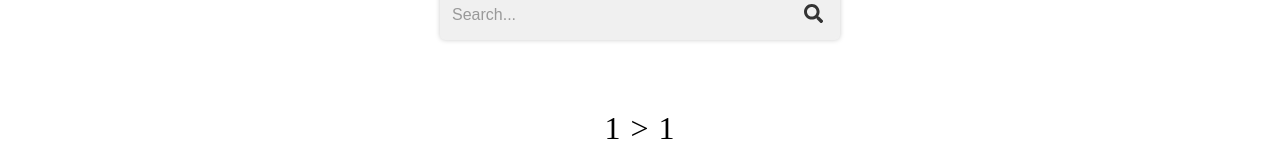
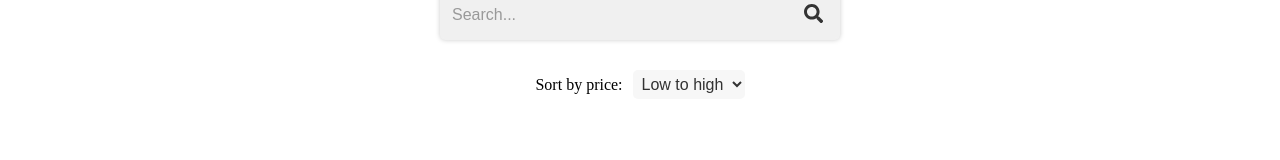
Before and after one commit to 964Code/e-com-novus, a React (Vite) app in the folder frontend/: page /products/1/1 in a window 1280 px wide. Shown: the part 210-370 px from the top of the page. Built offline with nearby package versions, Linux system fonts and the light colour scheme; no server answers.

Commit message:
sort by price added to SelectedCategories

```diff
--- a/frontend/src/pages/SelectedCategory/SelectedCategory.jsx
+++ b/frontend/src/pages/SelectedCategory/SelectedCategory.jsx
@@ -20,6 +20,7 @@ function SelectedCategory() {
   );
 
   const [searchTerm, setSearchTerm] = React.useState('');
+  const [sortOrder, setSortOrder] = React.useState('lowToHigh');
 
   let filteredProducts = products;
 
@@ -29,11 +30,27 @@ function SelectedCategory() {
     });
   }
 
+  if (sortOrder === 'lowToHigh') {
+    filteredProducts.sort((a, b) => a.price - b.price);
+  } else if (sortOrder === 'highToLow') {
+    filteredProducts.sort((a, b) => b.price - a.price);
+  }
+
   return (
     <>
       <S.MainContainer>
         <CategoriesMenu />
         <SearchBar onSearch={setSearchTerm} />
+        <S.SortContainer>
+          <S.SortLabel>Sort by price:</S.SortLabel>
+          <S.SortSelect
+            value={sortOrder}
+            onChange={(e) => setSortOrder(e.target.value)}
+          >
+            <option value='lowToHigh'>Low to high</option>
+            <option value='highToLow'>High to low</option>
+          </S.SortSelect>
+        </S.SortContainer>
         <S.Container>
           <S.Title>
             {category} {subcategory && `> ${subcategory}`}
--- a/frontend/src/pages/SelectedCategory/styled.jsx
+++ b/frontend/src/pages/SelectedCategory/styled.jsx
@@ -31,3 +31,30 @@ export const Message = styled.p`
   font-weight: 400;
   color: #777;
 `;
+
+export const SortContainer = styled.div`
+  display: flex;
+  align-items: center;
+  margin: 10px 0;
+`;
+
+export const SortLabel = styled.label`
+  font-size: 1rem;
+  margin-right: 10px;
+`;
+
+export const SortSelect = styled.select`
+  font-size: 1rem;
+  padding: 5px;
+  border: none;
+  border-radius: 5px;
+  background-color: #f7f7f7;
+  color: #333;
+  cursor: pointer;
+
+  &:hover,
+  &:focus {
+    background-color: #eee;
+    outline: none;
+  }
+`;
```
